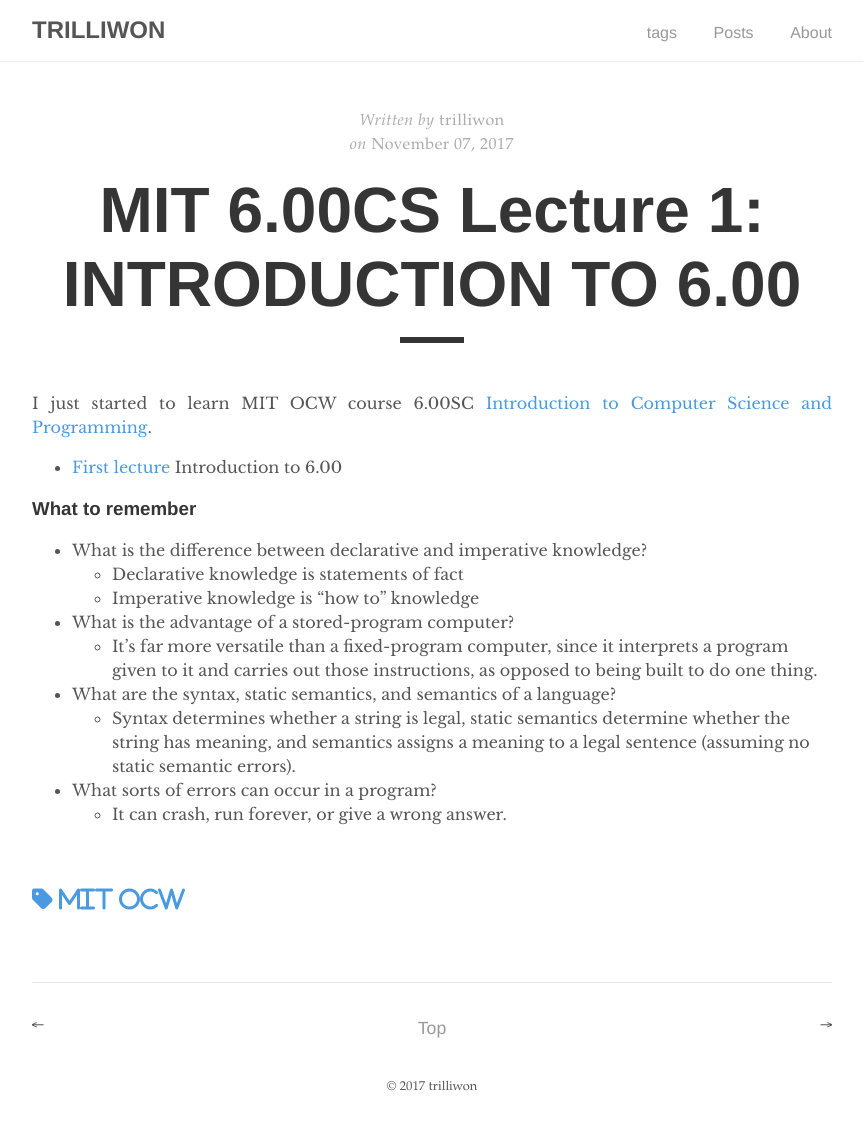
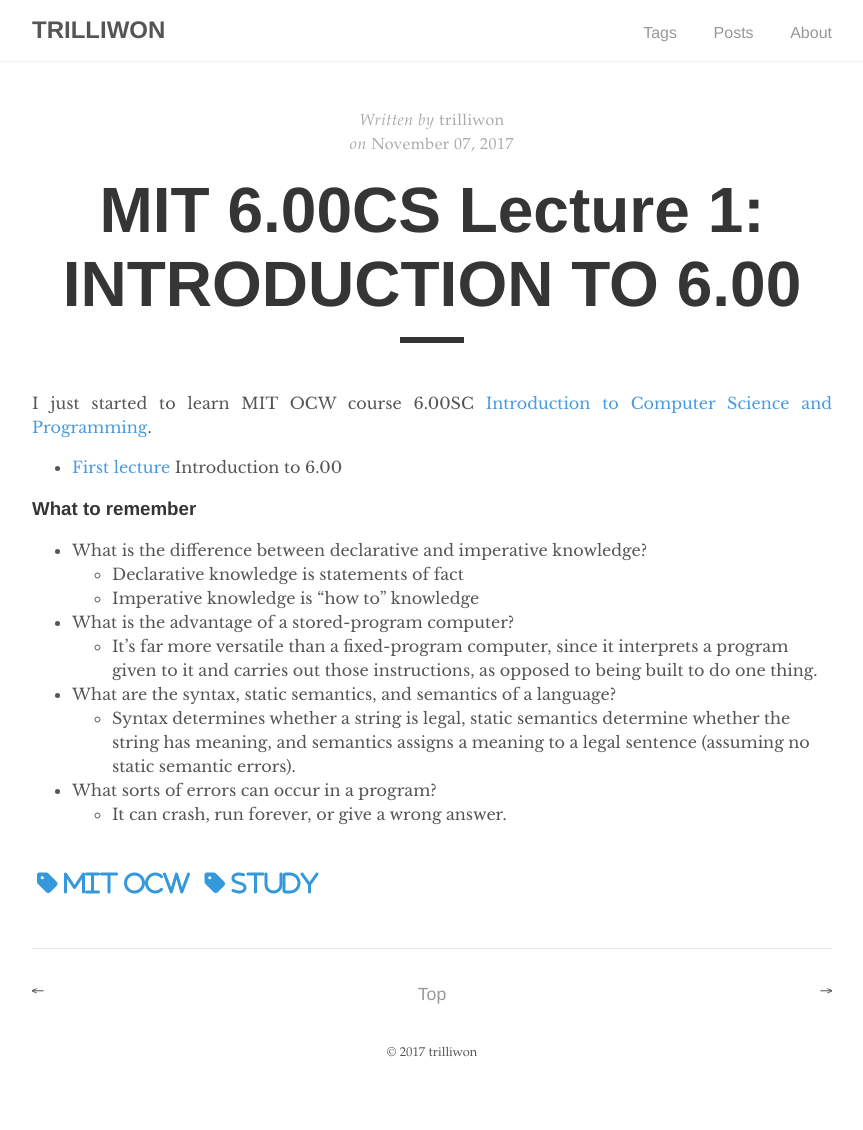
Before and after one commit to trilliwon/ABL, a Jekyll site: the page built from _posts/2017-11-07-mit-6.00cs.md, in a window 1280 px wide. Shown: the whole page, without its empty margins (208-1071 px from the left). Built offline with Jekyll 4.4.1, drawn with Linux system fonts in a browser that asks for light colours; nearby versions of some CDN libraries; after the commit the page ends 1096 px from its top, so only the background shows below that.

Commit message:
Sun Dec 24 21:19:55 KST 2017

```diff
--- a/_layouts/default.html
+++ b/_layouts/default.html
@@ -10,7 +10,7 @@
           <h2 class="nav-title">{{ site.title }}</h2>
         </a>
         <ul>
-          <li><a href="{{ '/tag' | prepend: site.baseurl }}">tags</a></li>
+          <li><a href="{{ '/tags' | prepend: site.baseurl }}">Tags</a></li>
           <li><a href="{{ site.baseurl }}/">Posts</a></li>
           <li><a href="{{ '/about' | prepend: site.baseurl }}">About</a></li>
         </ul>
--- a/_layouts/post.html
+++ b/_layouts/post.html
@@ -21,7 +21,11 @@
   <div class="post-line"></div>
   {{ content }}
   <br>
-  <h2><a href="{{ site.baseurl }}/tag/#{{ page.tag }}" class="fa fa-tag"> {{ page.tag }}</a></h2>
+  <div class="tag">
+  	{% for tag in page.tags %}
+    <a href="{{ site.baseurl }}/tags/#{{ page.tags }}" class="fa fa-tag"> {{ tag }}</a>
+  	{% endfor %}
+  </div>
 </div>
 
 <div class="pagination">
```
Also changed, not shown: _posts/2017-11-07-mit-6.00cs.md (+1 -2 lines), _posts/2017-11-09-cscope.md (+1 -1 lines), tags.html (renamed from tag.html).
